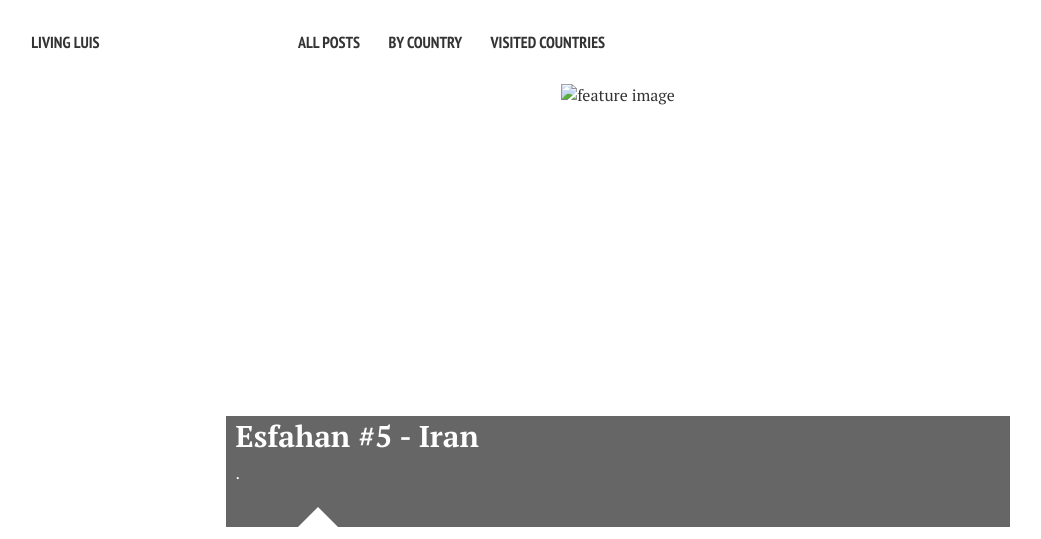
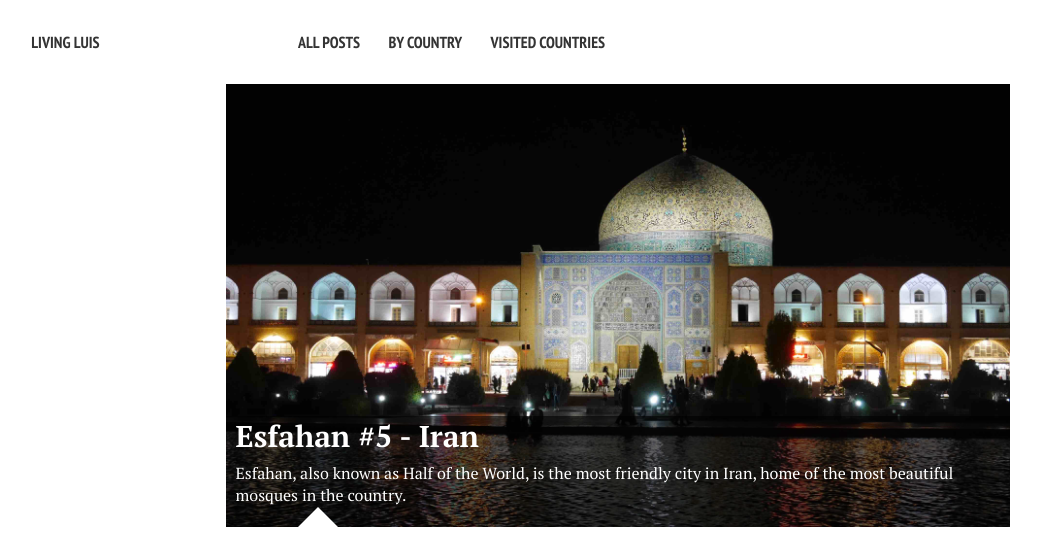
Before and after one commit to luiscspinho/luiscspinho.github.io, a Jekyll site: the page built from index.md, in a window 1280 px wide. Shown: the top 539 px of the page, without its empty margins (22-1063 px from the left). Built offline with Jekyll 4.4.1, drawn with Linux system fonts in a browser that asks for light colours; nearby versions of some CDN libraries; grey boxes are pictures that could not be loaded.

Commit message:
final esfahan

```diff
--- a/_posts/2019-03-25-Esfahan.md
+++ b/_posts/2019-03-25-Esfahan.md
@@ -3,25 +3,25 @@
 title: "Esfahan #5 - Iran"
 author: luis
 modified:
-excerpt: "."
+excerpt: "Esfahan, also known as Half of the World, is the most friendly city in Iran, home of the most beautiful mosques in the country."
 tags: [Iran, travel, backpacking, budget, middle east]
 idPost: 47
 image:
   feature: esfahan.JPG
 ---
 
-Esfahan is the top touristic destination in the whole Iran and for a good reason. The city that was once called <i>Isfahan nasf-e jahan</i> which literally means <i>Isfahan is half the world</i>, a naming that everybody should relate to when first visiting the city. It is also home to the most friendly and hospitable people in the country, without a shadow of a doubt!
+Esfahan is the top touristic destination in the whole Iran and for a good reason. The city that was once called <i>Isfahan nasf-e jahan</i> which literally means <i>Isfahan is half the world</i>, a naming that everybody should relate to when first visiting the city. It is also home to the friendliest and hospitable people in the country, without a shadow of a doubt!
 
 <b><highlight><middle>The most beautiful mosques with world class hospitality. This is Esfahan.</middle></highlight></b>
 
-I came to Esfahan on a public bus from <b><a href="{{site.url}}/Varzaneh" target="_blank">Varzaneh</a></b> early in the morning. My hostel (Seven Hostel) was located in the city center, so I had to take a <b>Snapp</b> to get there. Seven Hostel is not really a hostel like the other <i>Seven's</i> around the country, it is more of an hotel. However, although not perfect, for the price with breakfast included I thought it was a good deal. The people on the reception are also friendly and will help you with anything.
+I came to Esfahan on a public bus from <b><a href="{{site.url}}/Varzaneh" target="_blank">Varzaneh</a></b> early in the morning. My hostel (Seven Hostel) was located in the city center, so I had to take a <b>Snapp</b> to get there. Seven Hostel is not really a hostel like the other <i>Seven's</i> around the country, it is more of a hotel. However, although not perfect, for the price with breakfast included I thought it was a good deal. The people at the reception are also friendly and will help you with anything.
 
 <figure>
-	<a href="../images/iran/esfahan/esfahan1.JPG"><img src="../images/blank.JPG" alt="" data-echo="../images/iran/esfahan/esfahan1.JPG"></a>
+	<a href="../images/iran/esfahan/esfahan5.JPG"><img src="../images/blank.JPG" alt="" data-echo="../images/iran/esfahan/esfahan5.JPG"></a>
 	<figcaption>Esfahan, Half of the World.</figcaption>
 </figure>
 
-The stunning mosques in Esfahan are among the most beautiful and interesting in the world, and for a good reason. I found them to be very expensive for tourists, but in retrospective, you're seing some of the more unique architecture and history of the world, and that doesn't come cheap.
+The stunning mosques in Esfahan are among the most beautiful and interesting in the world, and for a good reason. I found them to be very expensive for tourists, but in retrospect, you're seeing some of the most unique architecture and history of the world, and that doesn't come cheap.
 
 My first stop was the city bazaar with the <b>Hakim Mosque</b> as its gem. Right in the middle of the shops, it's one of the oldest mosques in Esfahan.
 
@@ -42,21 +42,80 @@
 
 It is impossible to not be amazed by the spectacular <b>Naqsh-e Jahan Square</b>, the focal point of Esfahan. Built in 1602, the square contains two mosques, a palace and a bazaar. It is the second largest public square in the world and it is very popular for picnics or to just people watch in general.
 
-The two mosques in the <b>Naqsh-e Jahan Square (Imam Mosque / Sheikh Lotf Allah Mosque)</b> are, arguably, two of the most beautiful mosques in whole Iran. They're absolutely stunning, specially at night, and deserve that everyone take their take to contemplate them.
+The two mosques in the <b>Naqsh-e Jahan Square (Imam Mosque / Sheikh Lotf Allah Mosque)</b> are, arguably, two of the most beautiful mosques in whole Iran. They're absolutely stunning, especially at night, and deserve that everyone take their take to contemplate them.
 
+<figure>
+	<a href="../images/iran/esfahan/esfahan1.JPG"><img src="../images/blank.JPG" alt="" data-echo="../images/iran/esfahan/esfahan1.JPG"></a>
+	<figcaption>Sheikh Lotf Allah Mosque.</figcaption>
+</figure>
 
+<figure>
+	<a href="../images/iran/esfahan/esfahan7.JPG"><img src="../images/blank.JPG" alt="" data-echo="../images/iran/esfahan/esfahan7.JPG"></a>
+	<figcaption>Inside the Sheikh Lotf Allah Mosque.</figcaption>
+</figure>
 
+<figure>
+	<a href="../images/iran/esfahan/esfahan6.JPG"><img src="../images/blank.JPG" alt="" data-echo="../images/iran/esfahan/esfahan6.JPG"></a>
+	<figcaption>Imam Mosque.</figcaption>
+</figure>
+
+<figure>
+	<a href="../images/iran/esfahan/esfahan8.JPG"><img src="../images/blank.JPG" alt="" data-echo="../images/iran/esfahan/esfahan8.JPG"></a>
+	<figcaption>Esfahan at night.</figcaption>
+</figure>
+
+Along the <b>Zayanderud River</b> in the far south of the city center there are 5 bridges usually very busy during the day and especially for sunset, as many locals gather together at the <b>Si-o-Seh Pol</b> bridge, the most famous one and probably the one where everybody should spend time. As a result of a drought and badly planned dam, there's no water in the river though.
+
+It is not allowed to sing/dance in public in Iran. However, come during the afternoon to the <b>Si-o-Seh Pol</b> bridge to experience locals pushing the country laws to the limit. Wonderful singers gather in different groups under the bridge to sing popular Persian songs and people start to gather. Sometimes police comes to stop the show, only to be started again later.
+
+<figure>
+	<a href="../images/iran/esfahan/esfahan9.JPG"><img src="../images/blank.JPG" alt="" data-echo="../images/iran/esfahan/esfahan9.JPG"></a>
+	<figcaption>Not really hard, right?!</figcaption>
+</figure>
+
+<figure>
+	<a href="../images/iran/esfahan/esfahan10.JPG"><img src="../images/blank.JPG" alt="" data-echo="../images/iran/esfahan/esfahan10.JPG"></a>
+	<figcaption>The Si-o-Seh Pol bridge at sunset.</figcaption>
+</figure>
+
+While you're on the <b>Zayanderud River</b>, go to the public park located on the south end, and sit down contemplating people doing all kinds of sports, including women, reflecting the modern secular new society of Iran.
+
+One last stop before leaving Esfahan, the stunning <b>Vank Cathedral</b>, an Armenian church from the 17th century. I've never seen anything like this church, and despite being expensive, it is one attraction that you should not miss!
+
+<figure>
+	<a href="../images/iran/esfahan/esfahan11.JPG"><img src="../images/blank.JPG" alt="" data-echo="../images/iran/esfahan/esfahan11.JPG"></a>
+	<figcaption>Inside the Vank Cathedral.</figcaption>
+</figure>
+
+<figure>
+	<a href="../images/iran/esfahan/esfahan12.JPG"><img src="../images/blank.JPG" alt="" data-echo="../images/iran/esfahan/esfahan12.JPG"></a>
+	<figcaption>The ceiling of Vank Cathedral.</figcaption>
+</figure>
+
+Esfahan is, without a doubt, the friendliest city in Iran, and I can totally understand why so many people have it in high regard. I've spent 2 full days and I think that it's the perfect amount of time to explore everything, if you're fast paced.
+
+In order to move to my next destination, Kashan, I got a Snapp to the bus station and bought a bus ticket for a journey that should take ~2.5 hours. The Snapp driver started to make conversation with us, we exchanged some thoughts (based on his limited English), and it turns out that he was a mosaic tilemaker. He even gave me one of his works which I still keep with warm thoughts!
+
+<figure>
+	<a href="../images/iran/esfahan/esfahan13.JPG"><img src="../images/blank.JPG" alt="" data-echo="../images/iran/esfahan/esfahan13.JPG"></a>
+	<figcaption>Bye Esfahan!</figcaption>
+</figure>
 
 <br>
 <h1>How to get there and away</h1>
 <ul>
-<li>Local bus from <b><a href="{{site.url}}/Varzaneh" target="_blank">Varzaneh</a></b> to Esfahan.</li>
-<li>.</li>
+<li>Local bus from <b><a href="{{site.url}}/Varzaneh" target="_blank">Varzaneh</a></b> to Esfahan, should take ~1.5 hours.</li>
+<li>Local bus from Esfahan to Kashan, should take ~2.5 hours and departs from the North bus station.</li>
 </ul>
 
 <br>
 <h1>What to do/see</h1>
 <ul>
+<li>Hakim Mosque.</li>
+<li>Sheikh Lotf Allah Mosque.</li>
+<li>Imam Mosque.</li>
+<li>Si-o-Seh Pol bridge.</li>
+<li>Vank Cathedral.</li>
 <li>Old bridge.</li>
 </ul>
 
```
Also changed, not shown: images/esfahan.JPG (added), images/iran/esfahan/esfahan10.JPG (added), images/iran/esfahan/esfahan11.JPG (added), images/iran/esfahan/esfahan12.JPG (added), images/iran/esfahan/esfahan13.JPG (added), images/iran/esfahan/esfahan5.JPG (added), images/iran/esfahan/esfahan6.JPG (added), images/iran/esfahan/esfahan7.JPG (added), images/iran/esfahan/esfahan8.JPG (added), images/iran/esfahan/esfahan9.JPG (added).
